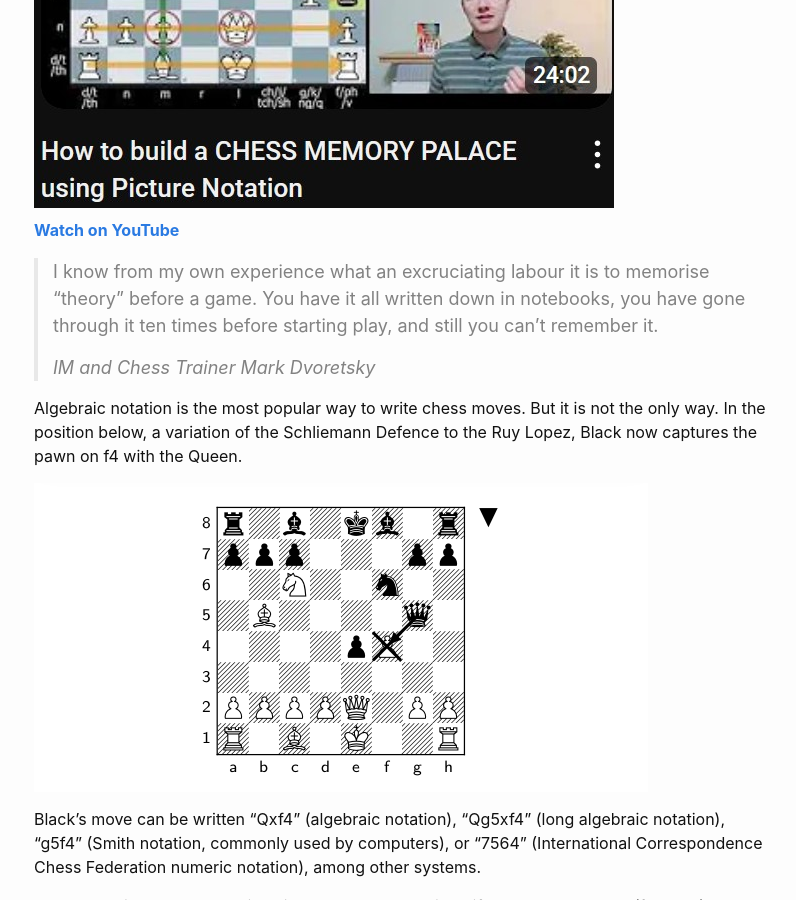
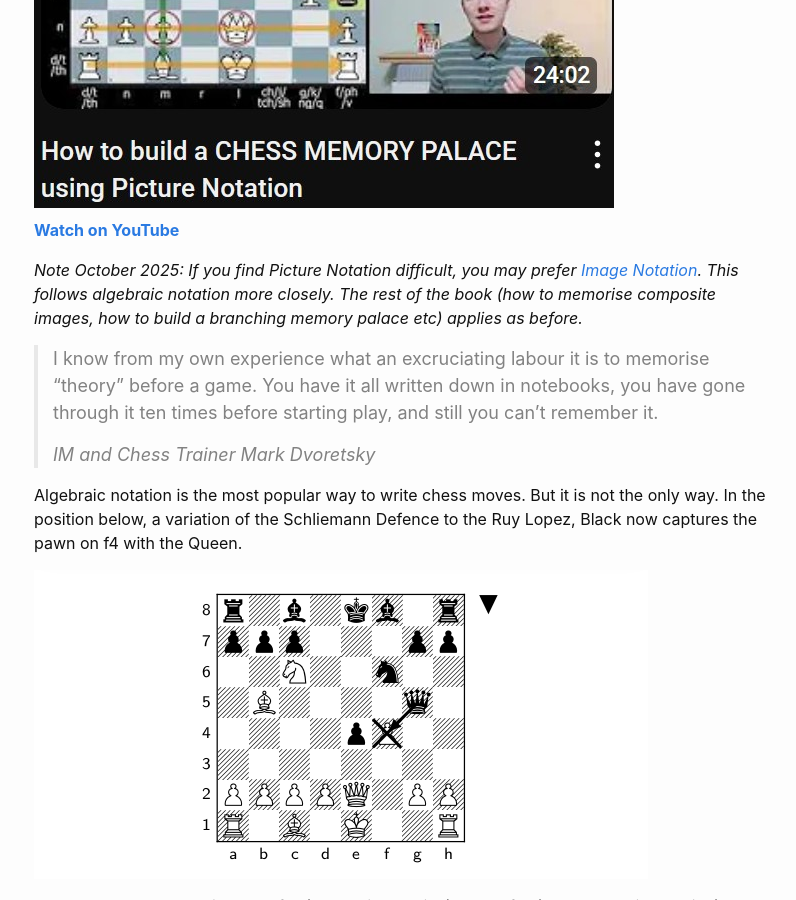
Before and after one commit to liontailedmacaque/liontailedmacaque.github.io, a Jekyll site: the page built from chessmemorypalace/chapter1.md, in a window 1280 px wide and 900 px high, scrolled down 688 px. Shown: the whole window, without its empty margins (236-1032 px from the left). Built offline with Jekyll 4.4.1, drawn with Linux system fonts in a browser that asks for light colours.

Commit message:
Update chapter1.md

```diff
--- a/chessmemorypalace/chapter1.md
+++ b/chessmemorypalace/chapter1.md
@@ -7,6 +7,7 @@ permalink: /chessmemorypalace/chapter1
 
 {% include chess-memory-header.html %}
 
+*Note October 2025: If you find Picture Notation difficult, you may prefer [Image Notation](/imagenotation). This follows algebraic notation more closely. The rest of the book (how to memorise composite images, how to build a branching memory palace etc) applies as before.*
 
 > *I know from my own experience what an excruciating labour it is to memorise "theory" before a game. You have it all written down in notebooks, you have gone through it ten times before starting play, and still you can't remember it.*
 >
```
